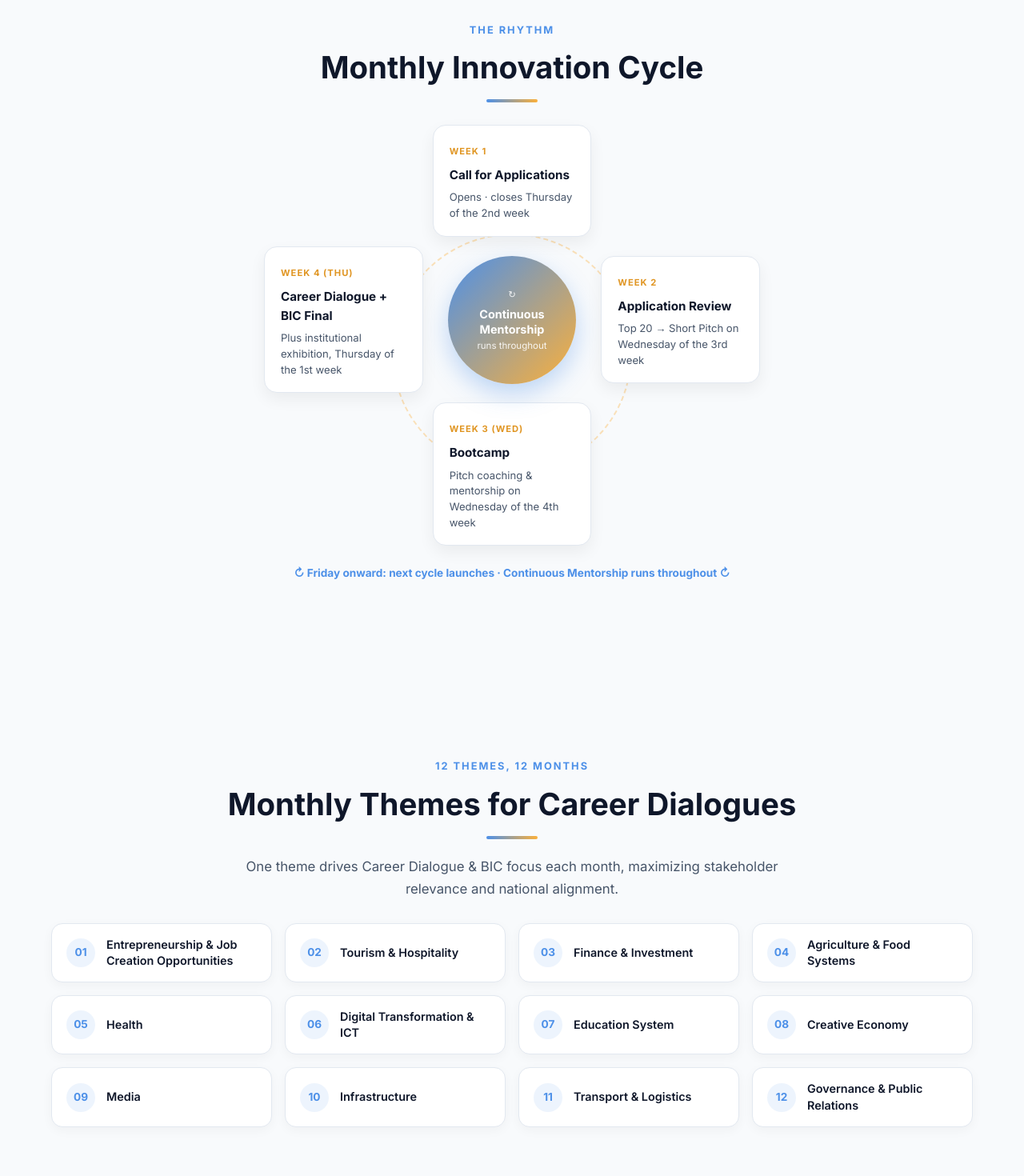
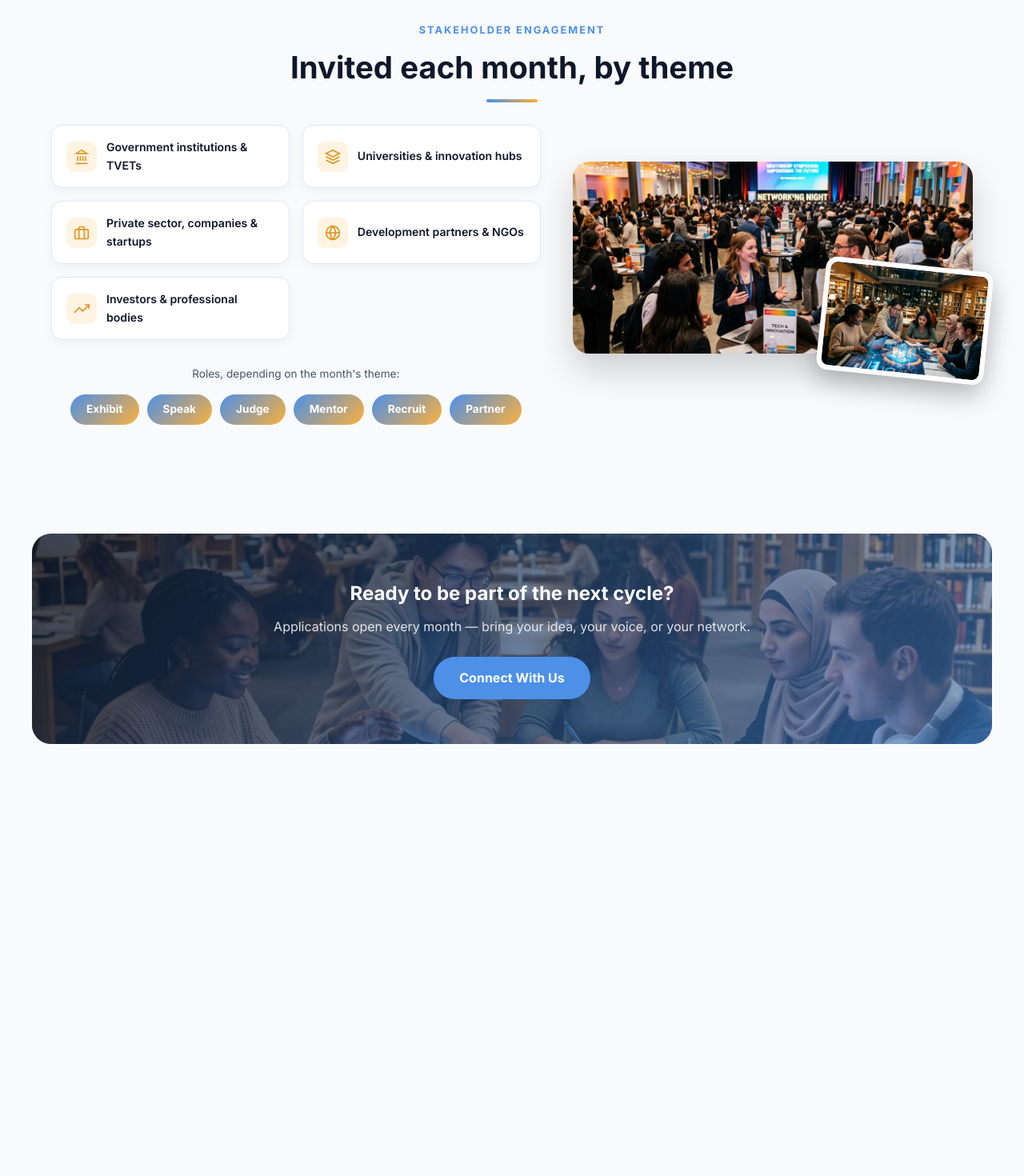
Before and after one commit to Bonaeineza31/campus-edu, a React (Vite) app: page /student-corner in a window 1280 px wide. Shown: the part 2920-4390 px from the top of the page at 80% size. After the commit the page ends 3930 px from the top, so only its background shows below. Built offline with nearby package versions, Linux system fonts and the light colour scheme.

Commit message:
removed unnecessary blue prints

```diff
--- a/src/pages/student-corner/StudentCorner.jsx
+++ b/src/pages/student-corner/StudentCorner.jsx
@@ -1,8 +1,6 @@
 import { Link } from 'react-router-dom'
 import ThreePillars from './components/ThreePillars'
 import BicWorkflow from './components/BicWorkflow'
-import MonthlyCycle from './components/MonthlyCycle'
-import MonthlyThemes from './components/MonthlyThemes'
 import Stakeholders from './components/Stakeholders'
 import campusImage from '../../assets/slide2.png'
 import bicImage from '../../assets/slide3.png'
@@ -96,30 +94,6 @@ export default function StudentCorner() {
           </div>
         </section>
 
-        {/* Monthly cycle wheel */}
-        <section className="sc-section">
-          <div className="sc-section-header text-center">
-            <span className="sc-section-pre">The Rhythm</span>
-            <h2 className="sc-section-title">Monthly Innovation Cycle</h2>
-            <div className="sc-section-bar"></div>
-          </div>
-          <MonthlyCycle />
-        </section>
-
-        {/* Monthly themes */}
-        <section className="sc-section">
-          <div className="sc-section-header text-center">
-            <span className="sc-section-pre">12 Themes, 12 Months</span>
-            <h2 className="sc-section-title">Monthly Themes for Career Dialogues</h2>
-            <div className="sc-section-bar"></div>
-            <p className="sc-section-desc">
-              One theme drives Career Dialogue &amp; BIC focus each month, maximizing
-              stakeholder relevance and national alignment.
-            </p>
-          </div>
-          <MonthlyThemes />
-        </section>
-
         {/* Stakeholder engagement */}
         <section className="sc-section">
           <div className="sc-section-header text-center">
--- a/src/pages/student-corner/components/MonthlyCycle.jsx
+++ /dev/null
@@ -1,49 +0,0 @@
-const weeks = [
-  {
-    label: 'Week 1',
-    title: 'Call for Applications',
-    desc: 'Opens · closes Thursday of the 2nd week',
-    pos: 'top'
-  },
-  {
-    label: 'Week 2',
-    title: 'Application Review',
-    desc: 'Top 20 → Short Pitch on Wednesday of the 3rd week',
-    pos: 'right'
-  },
-  {
-    label: 'Week 3 (Wed)',
-    title: 'Bootcamp',
-    desc: 'Pitch coaching & mentorship on Wednesday of the 4th week',
-    pos: 'bottom'
-  },
-  {
-    label: 'Week 4 (Thu)',
-    title: 'Career Dialogue + BIC Final',
-    desc: 'Plus institutional exhibition, Thursday of the 1st week',
-    pos: 'left'
-  }
-]
-
-export default function MonthlyCycle() {
-  return (
-    <div className="cycle-wheel-wrap">
-      <div className="cycle-ring" aria-hidden="true"></div>
-      <div className="cycle-hub">
-        <span className="cycle-hub-icon" aria-hidden="true">↻</span>
-        <strong>Continuous Mentorship</strong>
-        <span>runs throughout</span>
-      </div>
-      {weeks.map((w) => (
-        <div className={`cycle-node cycle-node-${w.pos}`} key={w.label}>
-          <span className="cycle-node-label">{w.label}</span>
-          <h4>{w.title}</h4>
-          <p>{w.desc}</p>
-        </div>
-      ))}
-      <p className="cycle-footnote">
-        ↻ Friday onward: next cycle launches · Continuous Mentorship runs throughout ↻
-      </p>
-    </div>
-  )
-}
--- a/src/pages/student-corner/components/MonthlyThemes.jsx
+++ /dev/null
@@ -1,27 +0,0 @@
-const themes = [
-  'Entrepreneurship & Job Creation Opportunities',
-  'Tourism & Hospitality',
-  'Finance & Investment',
-  'Agriculture & Food Systems',
-  'Health',
-  'Digital Transformation & ICT',
-  'Education System',
-  'Creative Economy',
-  'Media',
-  'Infrastructure',
-  'Transport & Logistics',
-  'Governance & Public Relations'
-]
-
-export default function MonthlyThemes() {
-  return (
-    <div className="themes-grid">
-      {themes.map((theme, i) => (
-        <div className="theme-chip" key={theme}>
-          <span className="theme-num">{String(i + 1).padStart(2, '0')}</span>
-          <span className="theme-title">{theme}</span>
-        </div>
-      ))}
-    </div>
-  )
-}
--- a/src/pages/student-corner/student-corner.css
+++ b/src/pages/student-corner/student-corner.css
@@ -373,186 +373,6 @@
 }
 
 /* =====================
-   Monthly Cycle Wheel
-   ===================== */
-.cycle-wheel-wrap {
-  position: relative;
-  max-width: 620px;
-  min-height: 460px;
-  margin: 0 auto;
-  display: grid;
-  grid-template-columns: 1fr 1fr 1fr;
-  grid-template-rows: auto auto auto;
-  gap: 12px;
-  align-items: center;
-}
-
-.cycle-ring {
-  position: absolute;
-  top: 50%;
-  left: 50%;
-  width: 300px;
-  height: 300px;
-  transform: translate(-50%, -50%);
-  border: 2px dashed rgba(251, 176, 59, 0.35);
-  border-radius: 50%;
-  pointer-events: none;
-}
-
-.cycle-hub {
-  grid-column: 2;
-  grid-row: 2;
-  justify-self: center;
-  width: 160px;
-  height: 160px;
-  border-radius: 50%;
-  background: linear-gradient(135deg, #4d90e8, #fbb03b);
-  color: #fff;
-  display: flex;
-  flex-direction: column;
-  align-items: center;
-  justify-content: center;
-  text-align: center;
-  padding: 16px;
-  box-shadow: 0 12px 30px rgba(77, 144, 232, 0.35);
-  z-index: 2;
-}
-
-.cycle-hub-icon {
-  font-size: 1.6rem;
-  margin-bottom: 6px;
-}
-
-.cycle-hub strong {
-  font-size: 0.9rem;
-  font-weight: 800;
-  line-height: 1.3;
-}
-
-.cycle-hub span {
-  font-size: 0.72rem;
-  opacity: 0.9;
-  margin-top: 2px;
-}
-
-.cycle-node {
-  position: relative;
-  z-index: 1;
-  background: var(--bg-secondary, #fff);
-  border: 1px solid var(--border-color, rgba(0, 0, 0, 0.06));
-  border-radius: 16px;
-  padding: 18px 20px;
-  box-shadow: 0 8px 20px rgba(0, 0, 0, 0.06);
-}
-
-.cycle-node-top { grid-column: 2; grid-row: 1; justify-self: center; }
-.cycle-node-right { grid-column: 3; grid-row: 2; justify-self: start; }
-.cycle-node-bottom { grid-column: 2; grid-row: 3; justify-self: center; }
-.cycle-node-left { grid-column: 1; grid-row: 2; justify-self: end; }
-
-.cycle-node-label {
-  display: inline-block;
-  font-size: 0.7rem;
-  font-weight: 800;
-  letter-spacing: 1px;
-  text-transform: uppercase;
-  color: #e09624;
-  margin-bottom: 8px;
-}
-
-.cycle-node h4 {
-  font-size: 0.95rem;
-  font-weight: 800;
-  margin-bottom: 6px;
-  max-width: 220px;
-  color: var(--text-primary, #1a1a2e);
-}
-
-.cycle-node p {
-  font-size: 0.82rem;
-  color: var(--text-secondary, #666);
-  max-width: 220px;
-  line-height: 1.5;
-}
-
-.cycle-footnote {
-  grid-column: 1 / -1;
-  grid-row: 4;
-  text-align: center;
-  font-size: 0.85rem;
-  font-weight: 700;
-  color: #4d90e8;
-  margin-top: 12px;
-}
-
-@media (max-width: 760px) {
-  .cycle-wheel-wrap {
-    display: flex;
-    flex-direction: column;
-    gap: 16px;
-    min-height: auto;
-  }
-  .cycle-ring {
-    display: none;
-  }
-  .cycle-hub {
-    order: -1;
-    width: 100%;
-    height: auto;
-    border-radius: 20px;
-    flex-direction: row;
-    justify-content: center;
-    gap: 10px;
-    padding: 18px;
-  }
-  .cycle-node h4,
-  .cycle-node p {
-    max-width: none;
-  }
-}
-
-/* =====================
-   Monthly Themes
-   ===================== */
-.themes-grid {
-  display: grid;
-  grid-template-columns: repeat(auto-fill, minmax(230px, 1fr));
-  gap: 16px;
-}
-
-.theme-chip {
-  display: flex;
-  align-items: center;
-  gap: 14px;
-  background: var(--bg-secondary, #fff);
-  border: 1px solid var(--border-color, rgba(0, 0, 0, 0.06));
-  border-radius: 14px;
-  padding: 16px 18px;
-  box-shadow: 0 4px 14px rgba(0, 0, 0, 0.04);
-}
-
-.theme-num {
-  flex-shrink: 0;
-  width: 36px;
-  height: 36px;
-  border-radius: 50%;
-  background: rgba(77, 144, 232, 0.1);
-  color: #4d90e8;
-  font-weight: 800;
-  font-size: 0.85rem;
-  display: flex;
-  align-items: center;
-  justify-content: center;
-}
-
-.theme-title {
-  font-size: 0.9rem;
-  font-weight: 600;
-  color: var(--text-primary, #1a1a2e);
-  line-height: 1.4;
-}
-
-/* =====================
    Stakeholder Engagement
    ===================== */
 .stakeholders-block {
```
